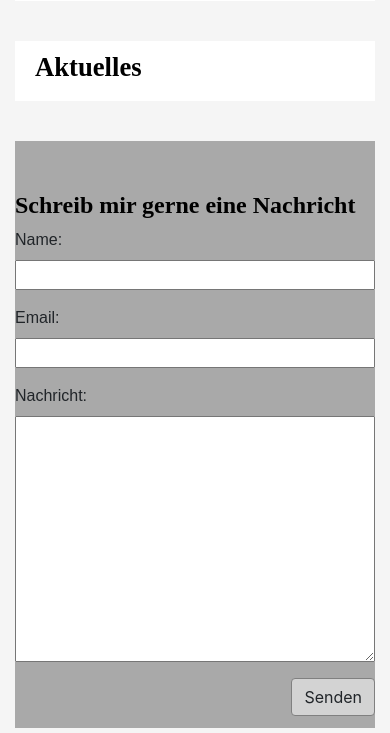
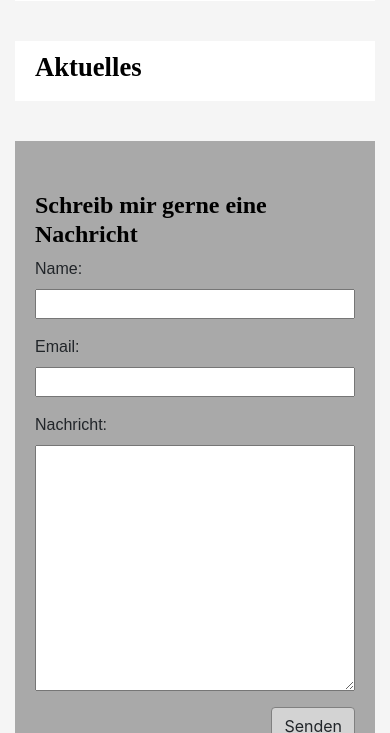
Before and after one commit to frxncsco/UrbanGardening, a Django app: page / in a window 390 px wide. Shown: the part 683-1416 px from the top of the page. Run offline with Django 3.2, Linux system fonts and the light colour scheme; data that the repository does not hold is empty; some libraries are stand-ins or nearby versions.

```diff
--- a/blog/static/css/blog.css
+++ b/blog/static/css/blog.css
@@ -309,11 +309,13 @@ button:hover {
     font-size: 18pt;
 }
 .Nachrichtverfassen {
-    padding-left: 150px;
-    padding-right: 150px;
     padding-top:50px;
     padding-bottom: 50px;
+    padding-left: 20px;
+    padding-right: 20px;
     background-color: darkgrey;
+    border-left: darkgrey;
+    border-right: darkgrey;
 }
 
 
@@ -323,14 +325,6 @@ button:hover {
 #########################################################################################################
 */
 
-/*Anpassung Nachrichten*/
-@media (max-width: 1000px) {
-    .Nachrichtverfassen {
-        padding-left: 0px;
-        padding-right: 0px;
-        padding-top:50px;
-    }
-}
 
 /*Mobil Version*/
 @media (max-width: 650px) {
@@ -432,11 +426,7 @@ button:hover {
         z-index: 99999;
     }
 
-    .Nachrichtverfassen {
-        padding-left: 0px;
-        padding-right: 0px;
-        padding-top:50px;
-    }
+
 
 }
 /*############## Anpassung des Hamburgermenü #####################*/
@@ -464,9 +454,5 @@ button:hover {
         border-style: solid;
         border-color: grey !important;
     }
-    .Nachrichtverfassen {
-        padding-left: 0px;
-        padding-right: 0px;
-        padding-top:50px;
-    }
+
 }
```
